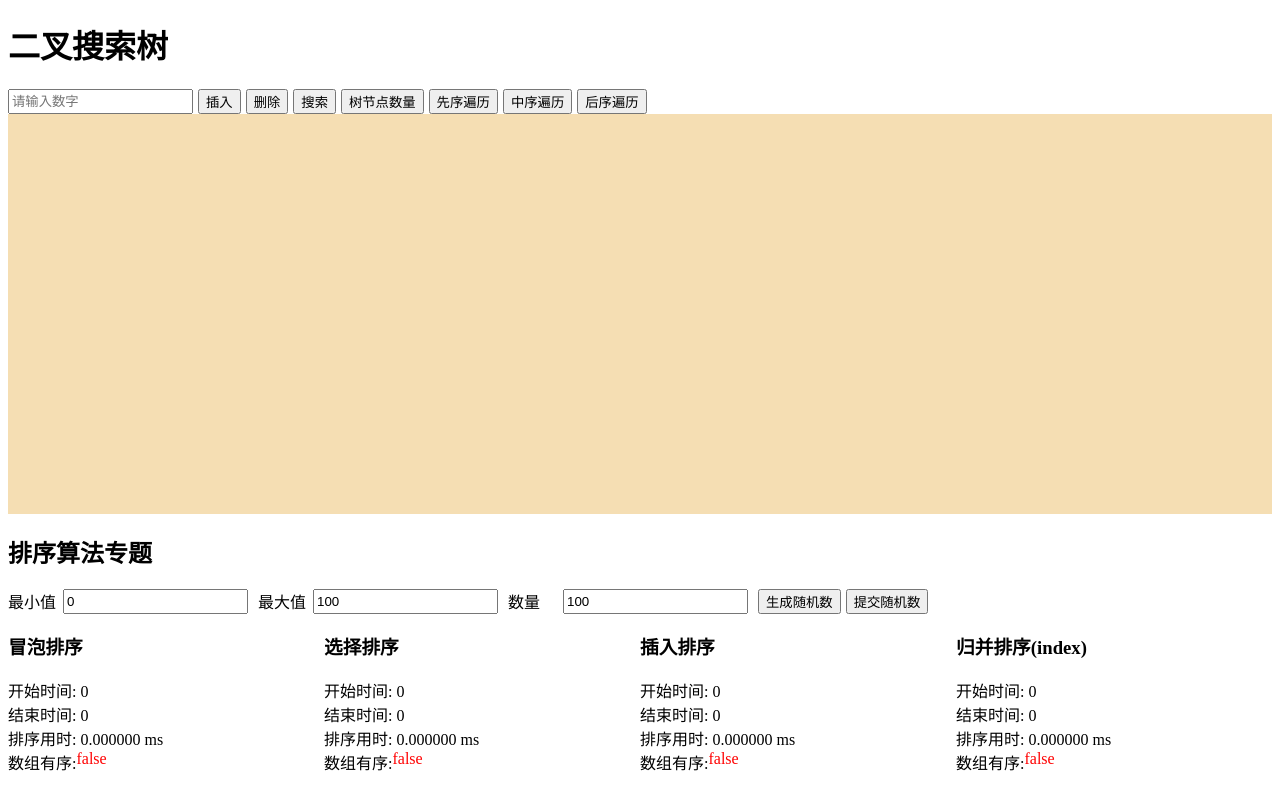
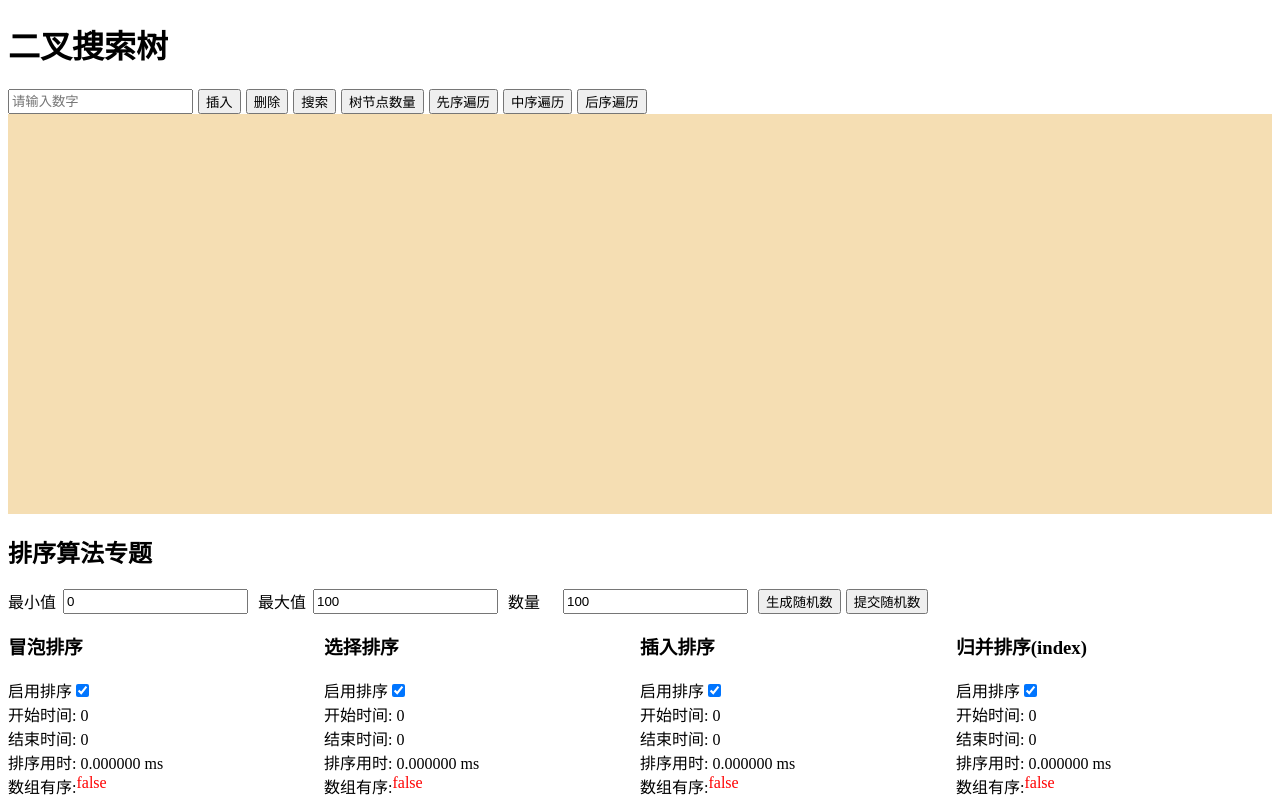
Before and after one commit to jw21811/DataTest, a Vue app: page / in a window 1280 px wide. Built offline with nearby package versions, Linux system fonts and the light colour scheme.

Commit message:
fix: 允许是否启用排序

```diff
--- a/src/SortAlgorithm/SortTemplate.vue
+++ b/src/SortAlgorithm/SortTemplate.vue
@@ -27,11 +27,13 @@ export default defineComponent({
     return {
       beginTime: 0 as number,
       endTime: 0 as number,
-      isOrdered:false
+      isOrdered:false,
+      isEnabled: true
     }
   },
   watch: {
     version() {
+      if(!this.isEnabled) return
       nextTick(() => {
         const copy = [...this.numbers]
         this.beginTime = performance.now()
@@ -66,7 +68,11 @@ export default defineComponent({
     <header>
       <h3>{{ algorithm.name }}</h3>
     </header>
-    <main>
+    <main :class="{disabled: !isEnabled}">
+      <div>
+        <label>启用排序</label>
+        <input type="checkbox" v-model="isEnabled"/>
+      </div>
       <span>开始时间: {{ beginTime }}</span>
       <span>结束时间: {{ endTime }}</span>
       <span>排序用时: {{ (endTime - beginTime).toFixed(6) }} ms</span>
@@ -86,6 +92,9 @@ section.SortTemplate {
   main {
     display: flex;
     flex-direction: column;
+    &.disabled{
+      opacity: 0.5;
+    }
     .result{
       display: flex;
       flex-direction: row;
```
